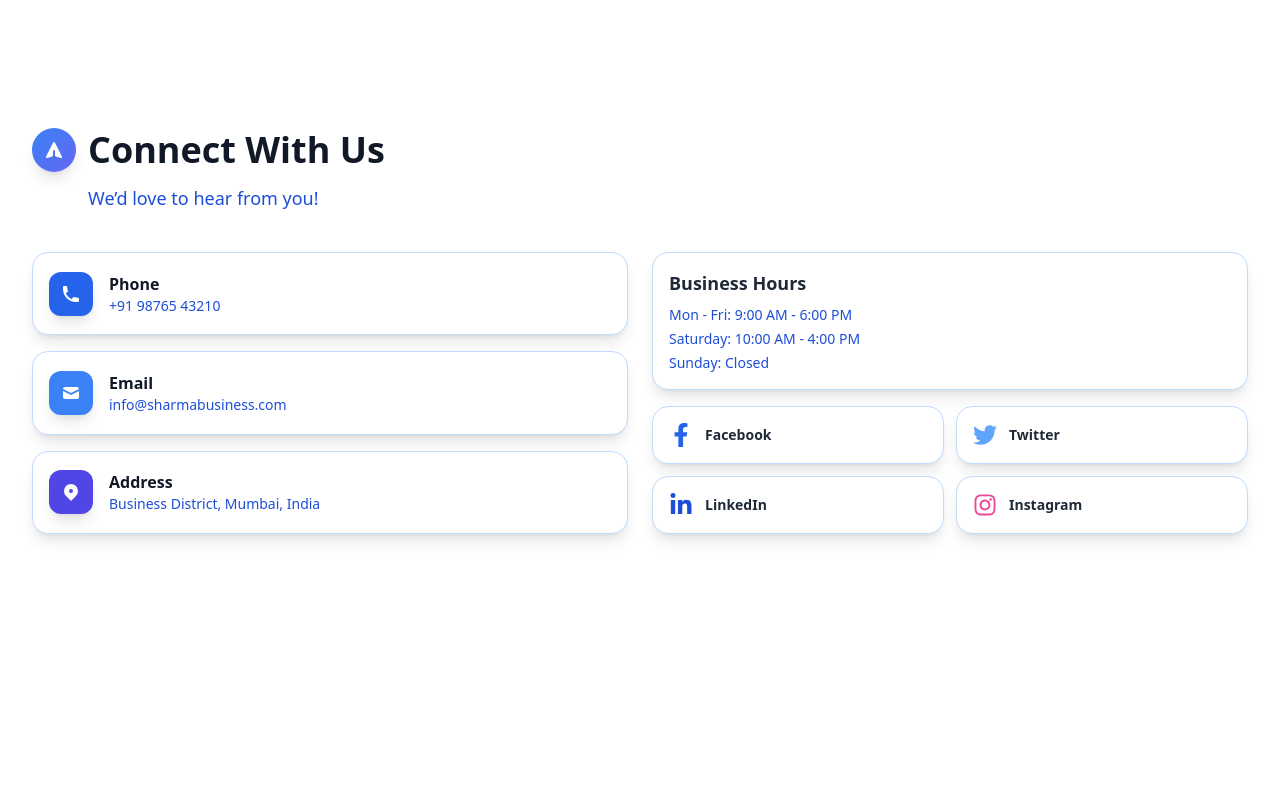
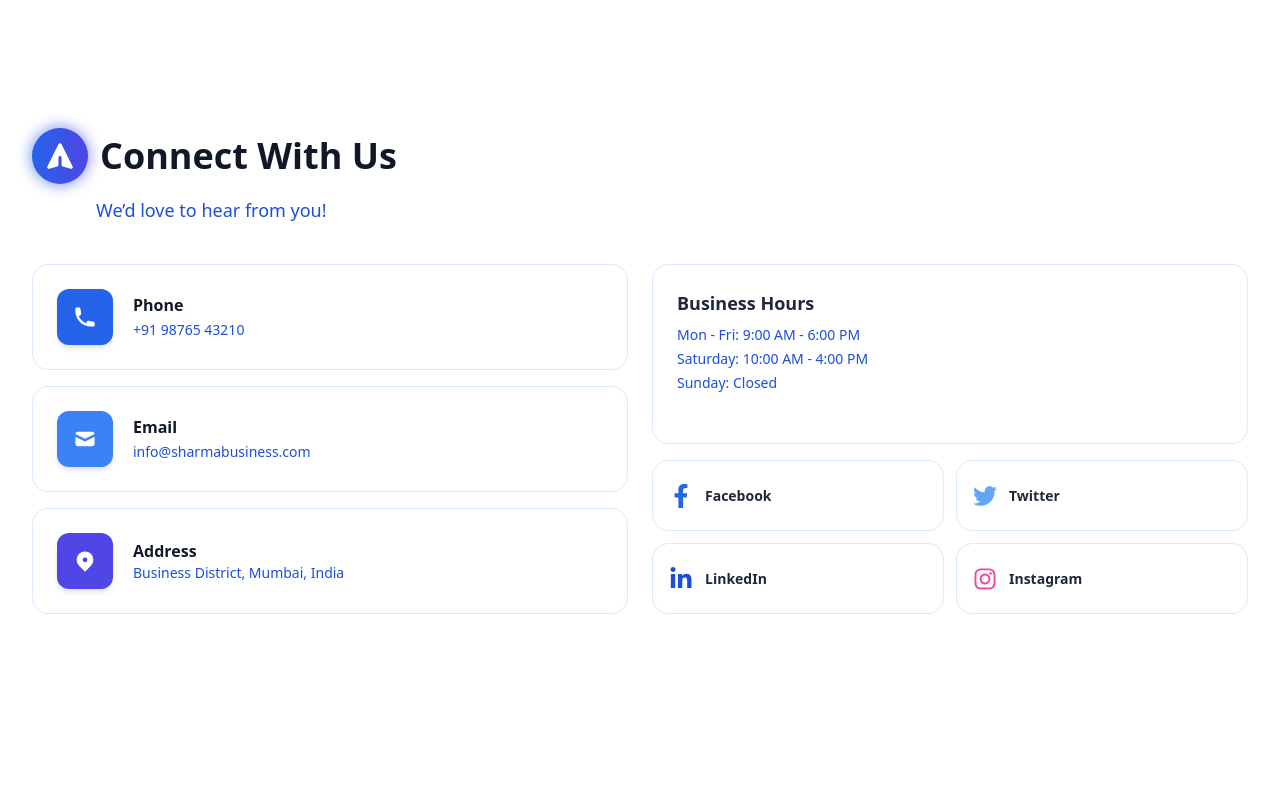
Before and after one commit to adarshkandu/SharmaBusiness, a React (Vite) app: page / in a window 1280 px wide. Shown: the part 3920-4720 px from the top of the page. Built offline with nearby package versions, Linux system fonts and the light colour scheme.

Commit message:
version 3.1.3

```diff
--- a/src/components/Brands.tsx
+++ b/src/components/Brands.tsx
@@ -60,17 +60,26 @@ const Brands: React.FC<BrandsProps> = ({ isDark }) => {
         {/* Top Section: ICON + HEADING + SUBTITLE */}
         <motion.div
           className="mb-12 max-w-3xl"
-          initial={{ opacity: 0, y: 50 }}
-          whileInView={{ opacity: 1, y: 0 }}
-          transition={{ duration: 0.6, ease: 'easeOut' }}
+          initial="hidden"
+          whileInView="visible"
           viewport={{ once: true }}
+          variants={{
+            hidden: {},
+            visible: {
+              transition: {
+                staggerChildren: 0.15,
+              },
+            },
+          }}
         >
-          {/* Icon + Heading */}
+          {/* Icon + Heading with animation */}
           <div className="flex items-center mb-2">
             <motion.div
               className="relative w-fit mr-4"
-              whileHover={{ scale: 1.05 }}
-              transition={{ duration: 0.2 }}
+              variants={{
+                hidden: { opacity: 0, scale: 0.8, rotate: -20 },
+                visible: { opacity: 1, scale: 1, rotate: 0, transition: { duration: 0.5 } },
+              }}
             >
               <div className="absolute inset-0 bg-gradient-to-r from-blue-600 to-indigo-600 rounded-full blur opacity-75" />
               <div className="relative p-3 bg-gradient-to-r from-blue-600 to-indigo-600 rounded-full">
@@ -80,10 +89,10 @@ const Brands: React.FC<BrandsProps> = ({ isDark }) => {
 
             <motion.h2
               className={`text-3xl md:text-4xl font-bold ${isDark ? 'text-white' : 'text-gray-900'}`}
-              initial={{ opacity: 0, y: -20 }}
-              whileInView={{ opacity: 1, y: 0 }}
-              transition={{ duration: 0.5 }}
-              viewport={{ once: true }}
+              variants={{
+                hidden: { opacity: 0, x: -30 },
+                visible: { opacity: 1, x: 0, transition: { duration: 0.6, ease: 'easeOut' } },
+              }}
             >
               Our Brands
             </motion.h2>
@@ -127,13 +136,12 @@ const Brands: React.FC<BrandsProps> = ({ isDark }) => {
               />
               <div className="relative z-10">
                 <div className="flex items-center justify-between mb-4">
-                  <motion.div
+                  {/* ✅ No hover rotation animation on icon below */}
+                  <div
                     className={`w-12 h-12 rounded-2xl bg-gradient-to-r ${brand.color} flex items-center justify-center shadow-lg`}
-                    whileHover={{ rotate: 360 }}
-                    transition={{ duration: 0.4 }}
                   >
                     <brand.icon className="w-6 h-6 text-white" />
-                  </motion.div>
+                  </div>
                   <div
                     className={`px-2 py-1 rounded-full text-xs font-medium ${
                       isDark ? 'bg-gray-700 text-gray-300' : 'bg-blue-50 text-blue-700'
--- a/src/components/Contact.tsx
+++ b/src/components/Contact.tsx
@@ -24,18 +24,21 @@ const Contact = ({ isDark }: { isDark: boolean }) => {
       icon: HiPhone,
       title: 'Phone',
       info: '+91 98765 43210',
+      link: 'tel:+919876543210',
       color: 'bg-blue-600',
     },
     {
       icon: HiMail,
       title: 'Email',
       info: 'info@sharmabusiness.com',
+      link: 'mailto:info@sharmabusiness.com',
       color: 'bg-blue-500',
     },
     {
       icon: HiLocationMarker,
       title: 'Address',
       info: 'Business District, Mumbai, India',
+      link: null,
       color: 'bg-indigo-600',
     },
   ];
@@ -44,24 +47,28 @@ const Contact = ({ isDark }: { isDark: boolean }) => {
     {
       icon: FaFacebookF,
       name: 'Facebook',
+      href: 'https://www.facebook.com/',
       color: 'hover:bg-blue-600',
       textColor: 'text-blue-600',
     },
     {
       icon: FaTwitter,
       name: 'Twitter',
+      href: 'https://www.twitter.com/',
       color: 'hover:bg-blue-400',
       textColor: 'text-blue-400',
     },
     {
       icon: FaLinkedinIn,
       name: 'LinkedIn',
+      href: 'https://www.linkedin.com/',
       color: 'hover:bg-blue-700',
       textColor: 'text-blue-700',
     },
     {
       icon: FaInstagram,
       name: 'Instagram',
+      href: 'https://www.instagram.com/',
       color: 'hover:bg-pink-500',
       textColor: 'text-pink-500',
     },
@@ -71,29 +78,50 @@ const Contact = ({ isDark }: { isDark: boolean }) => {
     <section id="contact" className="min-h-screen py-12 px-4 sm:px-6 lg:px-8 scroll-mt-20">
       <motion.div
         className="mb-10"
-        initial={{ opacity: 0, y: -30 }}
-        whileInView={{ opacity: 1, y: 0 }}
-        transition={{ duration: 0.5 }}
+        initial="hidden"
+        whileInView="visible"
+        viewport={{ once: true }}
+        variants={{
+          hidden: {},
+          visible: {
+            transition: { staggerChildren: 0.15 },
+          },
+        }}
       >
         <div className="flex items-center space-x-3">
-          <div className="bg-gradient-to-br from-blue-500 to-indigo-500 text-white p-3 rounded-full shadow-lg">
-            <HiPaperAirplane className="w-5 h-5" />
+          <motion.div
+            className="relative w-fit"
+            variants={{
+              hidden: { opacity: 0, scale: 0.8, rotate: -20 },
+              visible: { opacity: 1, scale: 1, rotate: 0, transition: { duration: 0.5 } },
+            }}
+          >
+            <div className="absolute inset-0 bg-gradient-to-r from-blue-600 to-indigo-600 rounded-full blur opacity-75" />
+            <div className="relative p-3 bg-gradient-to-r from-blue-600 to-indigo-600 rounded-full">
+              <HiPaperAirplane className="w-8 h-8 text-white" />
             </div>
-          <h2
-            className={`text-3xl md:text-4xl font-bold ${
-              isDark ? 'text-white' : 'text-gray-900'
-            }`}
+          </motion.div>
+
+          <motion.h2
+            className={`text-3xl md:text-4xl font-bold ${isDark ? 'text-white' : 'text-gray-900'}`}
+            variants={{
+              hidden: { opacity: 0, x: -30 },
+              visible: { opacity: 1, x: 0, transition: { duration: 0.6, ease: 'easeOut' } },
+            }}
           >
             Connect With Us
-          </h2>
+          </motion.h2>
         </div>
-        <p
-          className={`mt-3 ml-14 text-base md:text-lg ${
-            isDark ? 'text-gray-300' : 'text-blue-700'
-          }`}
+
+        <motion.p
+          className={`mt-3 ml-16 text-base md:text-lg ${isDark ? 'text-gray-300' : 'text-blue-700'}`}
+          initial={{ opacity: 0, y: 30 }}
+          whileInView={{ opacity: 1, y: 0 }}
+          transition={{ duration: 0.6, delay: 0.2 }}
+          viewport={{ once: true }}
         >
           We’d love to hear from you!
-        </p>
+        </motion.p>
       </motion.div>
 
       <div className="grid md:grid-cols-2 gap-6">
@@ -101,32 +129,36 @@ const Contact = ({ isDark }: { isDark: boolean }) => {
           {contactDetails.map((contact, index) => (
             <motion.div
               key={index}
-              className={`flex items-center space-x-4 p-4 rounded-2xl h-full ${
+              className={`relative overflow-hidden flex items-center space-x-5 p-6 rounded-2xl h-full transition-all group
+              ${
                 isDark
-                  ? 'bg-gray-700/50 border border-gray-600'
-                  : 'bg-white border border-blue-200'
-              } shadow-lg hover:shadow-xl transition-shadow`}
+                  ? 'bg-gray-800 border border-gray-700'
+                  : 'bg-white border border-blue-100'
+              } hover:shadow-xl`}
               variants={fadeInUp}
-              whileHover={{ scale: 1.02, x: 10 }}
+              whileHover={{ scale: 1.02 }}
             >
-              <div className={`p-3 ${contact.color} rounded-xl shadow-lg`}>
-                <contact.icon className="w-5 h-5 text-white" />
+              <div className={`p-4 rounded-xl shadow-md ${contact.color}`}>
+                <contact.icon className="w-6 h-6 text-white" />
               </div>
               <div>
-                <p
-                  className={`font-bold ${
-                    isDark ? 'text-white' : 'text-gray-900'
-                  }`}
-                >
+                <p className={`font-bold ${isDark ? 'text-white' : 'text-gray-900'}`}>
                   {contact.title}
                 </p>
-                <p
+                {contact.link ? (
+                  <a
+                    href={contact.link}
                     className={`text-sm ${
                       isDark ? 'text-gray-300' : 'text-blue-700'
-                  }`}
+                    } group-hover:underline hover:text-black`}
                   >
                     {contact.info}
+                  </a>
+                ) : (
+                  <p className={`text-sm ${isDark ? 'text-gray-300' : 'text-blue-700'}`}>
+                    {contact.info}
                   </p>
+                )}
               </div>
             </motion.div>
           ))}
@@ -134,11 +166,11 @@ const Contact = ({ isDark }: { isDark: boolean }) => {
 
         <div className="grid gap-4">
           <motion.div
-            className={`p-4 rounded-2xl h-full ${
+            className={`p-6 rounded-2xl transition-all ${
               isDark
-                ? 'bg-gray-700/50 border border-gray-600'
-                : 'bg-white border border-blue-200'
-            } shadow-lg hover:shadow-xl`}
+                ? 'bg-gray-800 border border-gray-700'
+                : 'bg-white border border-blue-100'
+            } hover:shadow-xl`}
             variants={fadeInUp}
             whileHover={{ scale: 1.02 }}
           >
@@ -164,15 +196,16 @@ const Contact = ({ isDark }: { isDark: boolean }) => {
             {socialLinks.map((social, index) => (
               <motion.a
                 key={index}
-                href="#"
-                className={`group flex items-center space-x-3 p-4 rounded-2xl ${
+                href={social.href}
+                target="_blank"
+                rel="noopener noreferrer"
+                className={`group flex items-center space-x-3 p-4 rounded-2xl transition-all ${
                   isDark
-                    ? 'bg-gray-700/50 border border-gray-600'
-                    : 'bg-white border border-blue-200'
-                } shadow-lg hover:shadow-xl ${social.color} hover:text-white transition`}
+                    ? 'bg-gray-800 border border-gray-700'
+                    : 'bg-white border border-blue-100'
+                } hover:shadow-xl ${social.color}`}
                 variants={fadeInUp}
-                whileHover={{ scale: 1.05, y: -5 }}
-                whileTap={{ scale: 0.95 }}
+                whileHover={{ scale: 1.05 }}
               >
                 <social.icon
                   className={`w-6 h-6 ${social.textColor} group-hover:text-white transition-colors duration-300`}
@@ -180,7 +213,7 @@ const Contact = ({ isDark }: { isDark: boolean }) => {
                 <span
                   className={`font-semibold text-sm ${
                     isDark ? 'text-white' : 'text-gray-800'
-                  } group-hover:text-white`}
+                  } group-hover:text-white hover:text-black`}
                 >
                   {social.name}
                 </span>
```
Also changed, not shown: src/components/Footer.tsx (+16 -6 lines). Lines whose indentation alone changed are shown as unchanged.
